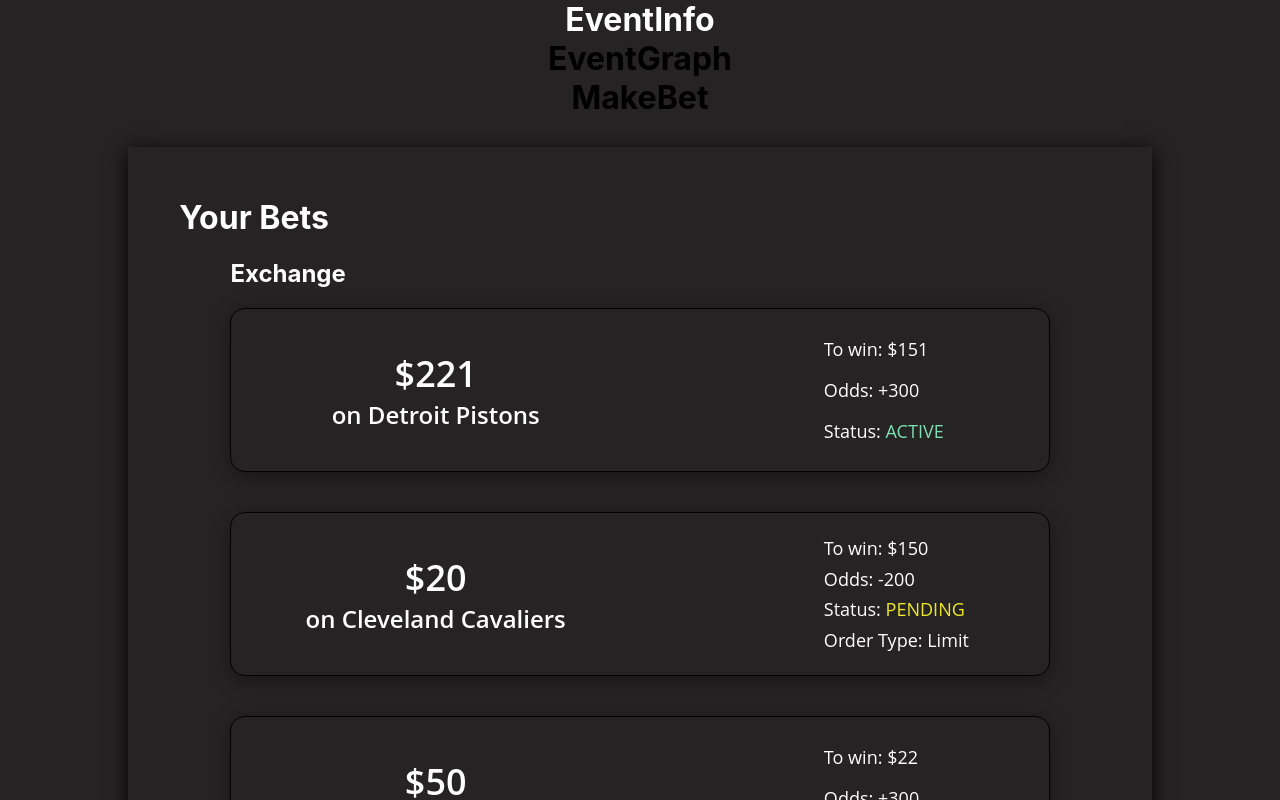
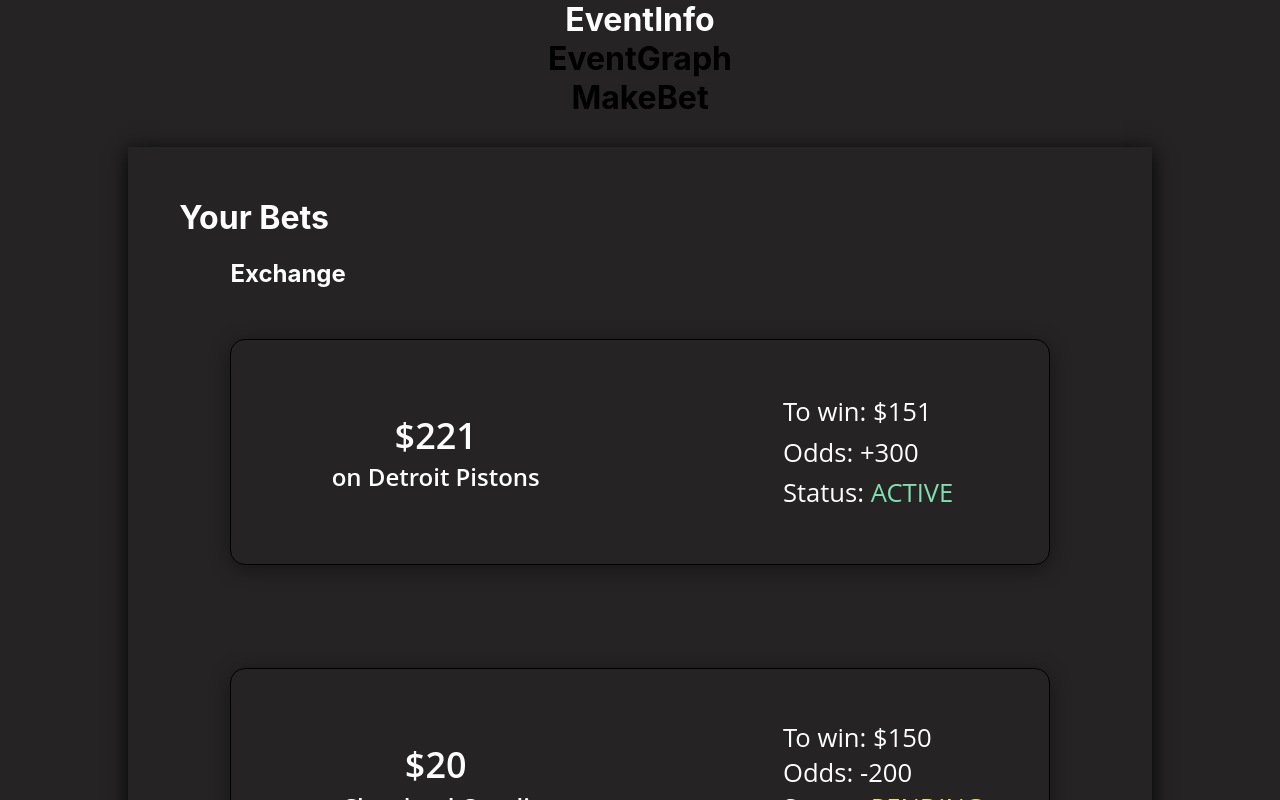
Before and after one commit to bexh/bexh-frontend-web-reactjs, a React (Create React App) app in the folder bexh-web-app/: page /event in a window 1280 px wide. Shown: the top 800 px of the page. Built offline with nearby package versions, Linux system fonts and the light colour scheme.

Commit message:
modify css to scale better, including font size

```diff
--- a/bexh-web-app/src/app/components/BetCell/style.scss
+++ b/bexh-web-app/src/app/components/BetCell/style.scss
@@ -4,12 +4,13 @@
     flex: 1;
     display: flex;
     flex-direction: column;
-    margin-top: 20px;
-    margin-bottom: 20px;
-    padding-top: 20px;
-    padding-bottom: 20px;
+    margin-top: 5%;
+    margin-bottom: 5%;
+    padding-top: 5%;
+    padding-bottom: 5%;
     margin-left: 10%;
     margin-right: 10%;
+    overflow: hidden;
 
     box-shadow: 0px 4px 20px rgba(0, 0, 0, 0.4);
     border: 1px solid #000000;
@@ -65,25 +66,25 @@
     display: flex;
     flex-direction: column;
     justify-content: center;
-    width: 50%;
     font-weight: 550;
 }
 
 #amount {
     flex: 1;
-    font-size: 36px;
+    // font-size: 36px;
+    font-size: 5vw;
     margin-top: 20px;
 }
 
 #team {
     flex: 1;
-    font-size: 24px;
+    // font-size: 24px;
+    font-size: 3vw;
     margin-bottom: 20px;
 }
 
 .right {
     flex: 1;
-    width: 50%;
     display : flex;
     align-items : stretch;
     font-weight: 500;
@@ -94,15 +95,15 @@
     display: flex;
     flex-direction: column;
     align-items: flex-start;
-    // margin-right: 10%;
-    margin-left: 45%;
+    margin-left: 35%;
 }
 
 .rightInfo {
     flex: 1;
     display: flex;
     align-items: center;
-    font-size: 18px;
+    // font-size: 18px;
+    font-size: 2vw;
     text-align: left;
 }
 
@@ -113,3 +114,13 @@
 #pending {
     color: $yellow;
 }
+
+@media screen and (min-width: 800px) {
+    #amount {
+        font-size: 36px;
+    }
+
+    #team {
+        font-size: 24px;
+    }
+  }
--- a/bexh-web-app/src/app/components/Bets/Bets.js
+++ b/bexh-web-app/src/app/components/Bets/Bets.js
@@ -47,7 +47,7 @@
                 {
                     "betType": "Social",
                     "amount": 10000,
-                    "team": "ClevelandCavaliers",
+                    "team": "Cleveland Cavaliers",
                     "amountToWin": 10000,
                     "odds": 0,
                     "status": "PendingThem",
```
